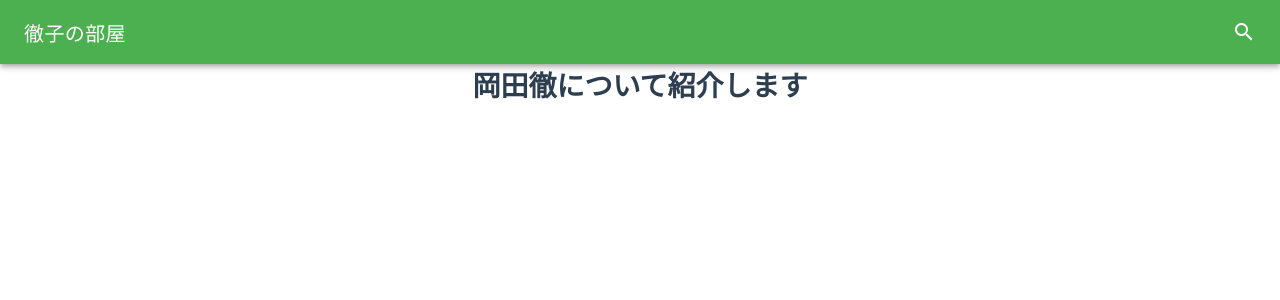
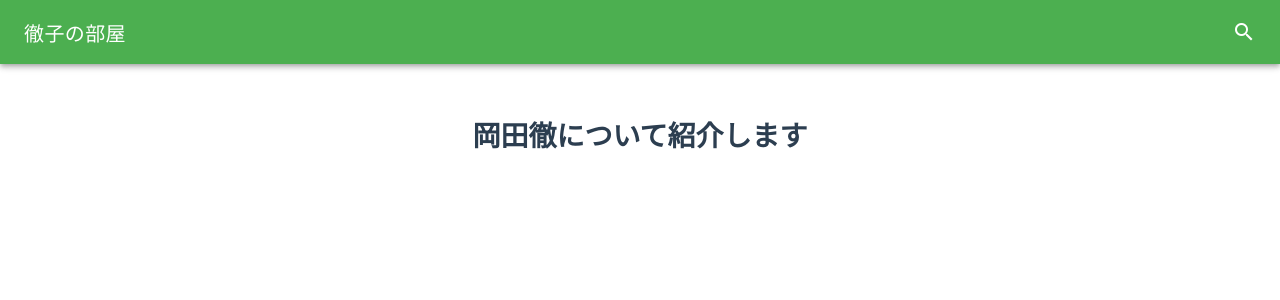
Before and after one commit to okaokaokaoka/p-vue, a Vue app: page /#/about in a window 1280 px wide. Shown: the top 300 px of the page. Built offline with nearby package versions, Linux system fonts and the light colour scheme.

Commit message:
Beutify top-margin

```diff
--- a/src/About.vue
+++ b/src/About.vue
@@ -1,5 +1,5 @@
 <template>
-  <div>
+  <div class="about">
     <h1>
       岡田徹について紹介します
     </h1>
@@ -9,5 +9,8 @@
 <script>
 </script>
 
-<style>
+<style scoped>
+.about {
+  margin-top: 50px;
+}
 </style>
```
